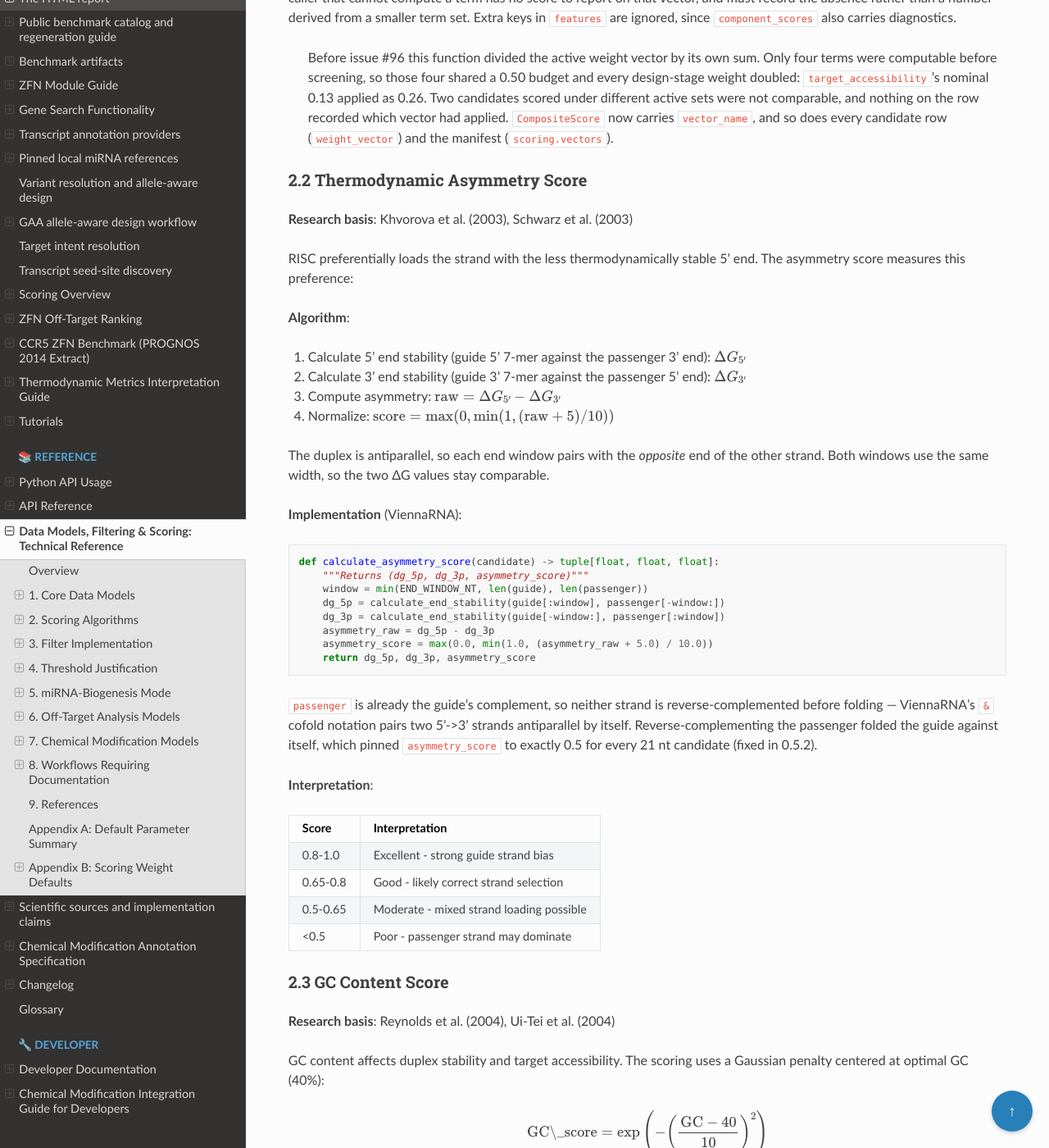
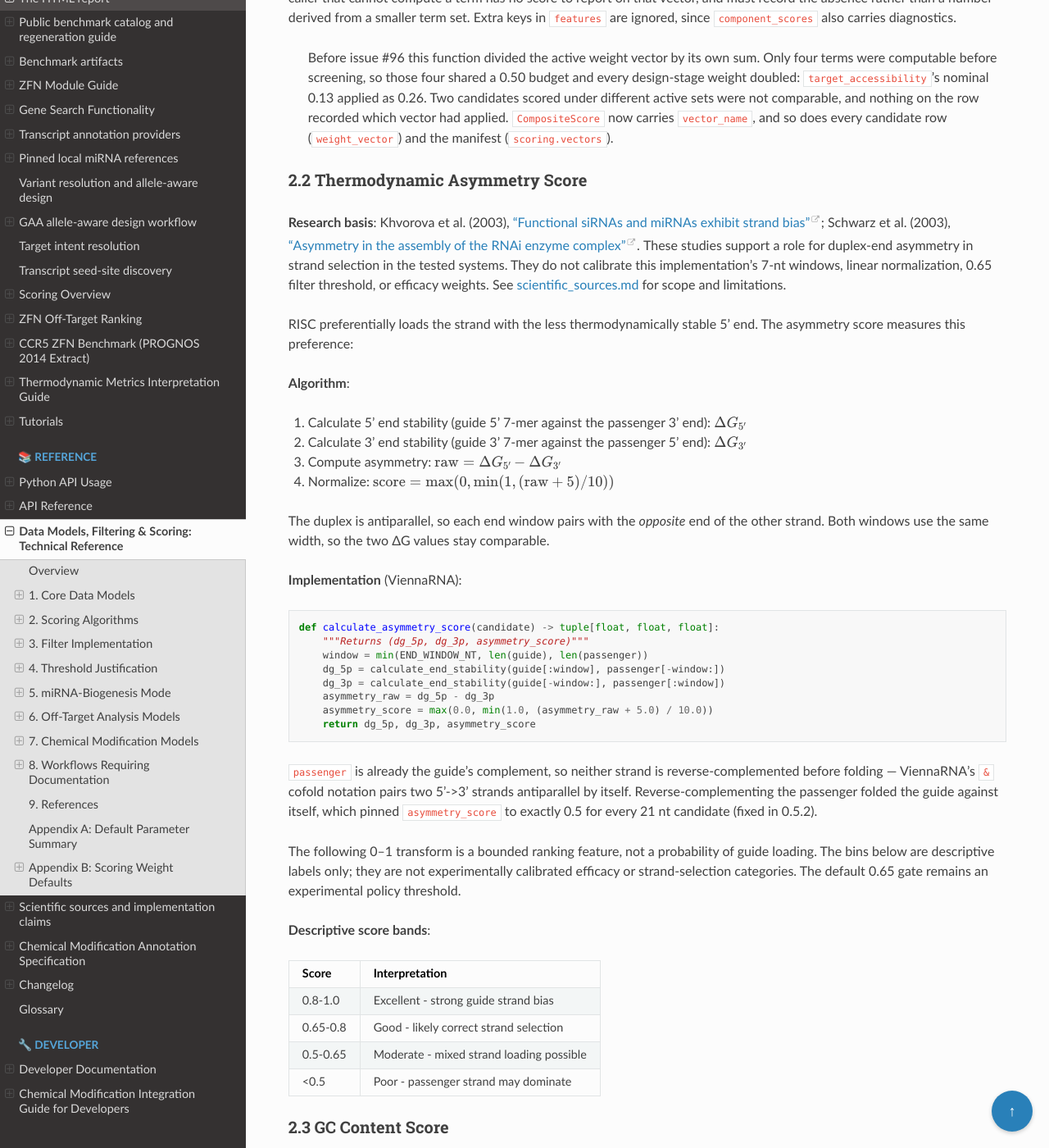
Before and after one commit to Austin-s-h/sirnaforge, a Sphinx documentation site: the page built from docs/models_and_scoring.md, in a window 1280 px wide and 1400 px high, scrolled down 5718 px. Shown: the whole window at 82% size. Built offline with Sphinx 7.4.7 and the Read the Docs theme 3.1.0, drawn with Linux system fonts in a browser that asks for light colours; some of the changed text lies outside the part shown.

Commit message:
Clarify literature support for GAA workflow

```diff
--- a/docs/models_and_scoring.md
+++ b/docs/models_and_scoring.md
@@ -298,7 +298,7 @@ keys in `features` are ignored, since `component_scores` also carries diagnostic
 
 ### 2.2 Thermodynamic Asymmetry Score
 
-**Research basis**: Khvorova et al. (2003), Schwarz et al. (2003)
+**Research basis**: Khvorova et al. (2003), [“Functional siRNAs and miRNAs exhibit strand bias”](https://pubmed.ncbi.nlm.nih.gov/14567918/); Schwarz et al. (2003), [“Asymmetry in the assembly of the RNAi enzyme complex”](https://pubmed.ncbi.nlm.nih.gov/14567917/). These studies support a role for duplex-end asymmetry in strand selection in the tested systems. They do not calibrate this implementation's 7-nt windows, linear normalization, 0.65 filter threshold, or efficacy weights. See [scientific_sources.md](scientific_sources.md) for scope and limitations.
 
 RISC preferentially loads the strand with the less thermodynamically stable 5' end. The asymmetry score measures this preference:
 
@@ -330,7 +330,9 @@ before folding — ViennaRNA's `&` cofold notation pairs two 5'->3' strands anti
 itself. Reverse-complementing the passenger folded the guide against itself, which pinned
 `asymmetry_score` to exactly 0.5 for every 21 nt candidate (fixed in 0.5.2).
 
-**Interpretation**:
+The following 0–1 transform is a bounded ranking feature, not a probability of guide loading. The bins below are descriptive labels only; they are not experimentally calibrated efficacy or strand-selection categories. The default 0.65 gate remains an experimental policy threshold.
+
+**Descriptive score bands**:
 
 | Score    | Interpretation                           |
 | -------- | ---------------------------------------- |
@@ -970,9 +972,9 @@ class ChemicalModification(BaseModel):
 
 ## 9. References
 
-1. **Khvorova A, Reynolds A, Jayasena SD** (2003). Functional siRNAs and miRNAs exhibit strand bias. _Cell_ 115(2):209-216.
+1. **Khvorova A, Reynolds A, Jayasena SD** (2003). [Functional siRNAs and miRNAs exhibit strand bias](https://pubmed.ncbi.nlm.nih.gov/14567918/). _Cell_ 115(2):209-216. DOI: [10.1016/S0092-8674(03)00801-8](https://doi.org/10.1016/S0092-8674(03)00801-8).
 
-2. **Schwarz DS, Hutvágner G, Du T, Xu Z, Aronin N, Bhatt DP** (2003). Asymmetry in the assembly of the RNAi enzyme complex. _Cell_ 115(2):199-208.
+2. **Schwarz DS, Hutvágner G, Du T, Xu Z, Aronin N, Bhatt DP** (2003). [Asymmetry in the assembly of the RNAi enzyme complex](https://pubmed.ncbi.nlm.nih.gov/14567917/). _Cell_ 115(2):199-208. DOI: [10.1016/S0092-8674(03)00759-1](https://doi.org/10.1016/S0092-8674(03)00759-1).
 
 3. **Reynolds A, Leake D, Boese Q, Scaringe S, Marshall WS, Khvorova A** (2004). Rational siRNA design for RNA interference. _Nature Biotechnology_ 22(3):326-330.
 
```
Also changed, not shown: docs/gaa_variant_workflow.md (+2 -0 lines), docs/scientific_sources.md (+8 -0 lines).
